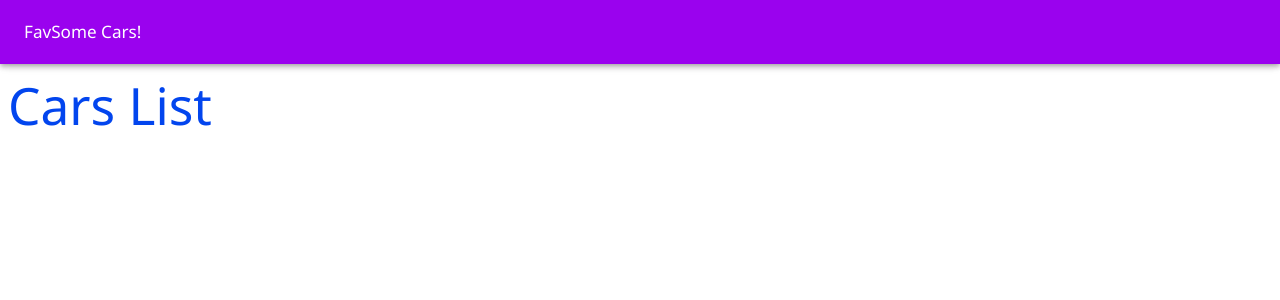
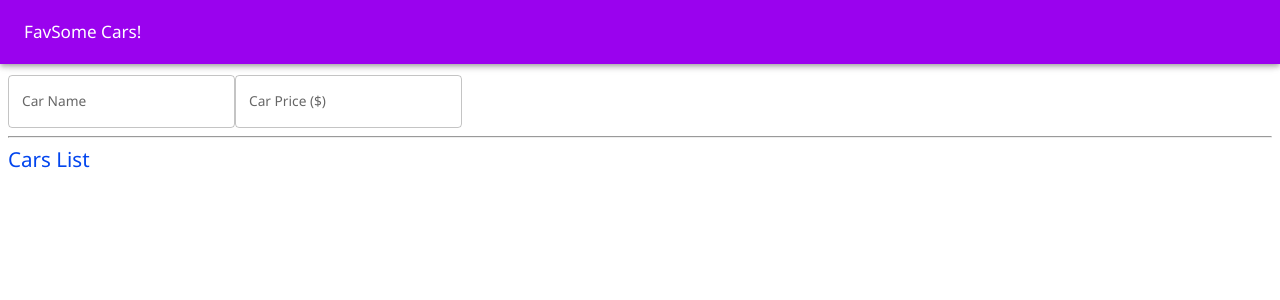
Before and after one commit to chandanch/favsome-carslist, a React (Create React App) app: page / in a window 1280 px wide. Shown: the top 300 px of the page. Built offline with nearby package versions, Linux system fonts and the light colour scheme.

Commit message:
add car form with action dispatch

```diff
--- a/src/App.js
+++ b/src/App.js
@@ -1,6 +1,7 @@
 import { Typography, AppBar, Toolbar, Box } from '@mui/material';
 
 import CarsList from './components/CarsList';
+import CarsForm from './components/CarsForm';
 
 import './styles/App.css';
 
@@ -18,6 +19,8 @@ const App = () => {
 			</Box>
 			<Toolbar />
 			<div className='favs-container'>
+				<CarsForm />
+				<hr />
 				<CarsList />
 			</div>
 		</div>
--- /dev/null
+++ b/src/components/CarsForm.js
@@ -0,0 +1,42 @@
+import TextField from '@mui/material/TextField';
+import { useDispatch, useSelector } from 'react-redux';
+import { updateName, updatePrice } from '../store';
+const CarsForm = () => {
+	const dispatch = useDispatch();
+
+	const handleNameChange = (event) => {
+		dispatch(updateName(event.target.value));
+	};
+
+	const handlePriceChange = (event) => {
+		dispatch(updatePrice(Number(event.target.value)));
+	};
+
+	const { name, price } = useSelector((state) => {
+		return state.form;
+	});
+
+	return (
+		<div>
+			<TextField
+				id='name'
+				label='Car Name'
+				variant='outlined'
+				color='primary'
+				value={name}
+				onChange={handleNameChange}
+			/>
+			<TextField
+				id='price'
+				label='Car Price ($)'
+				variant='outlined'
+				color='primary'
+				value={price || ''}
+				type='number'
+				onChange={handlePriceChange}
+			/>
+		</div>
+	);
+};
+
+export default CarsForm;
--- a/src/components/CarsList.js
+++ b/src/components/CarsList.js
@@ -1,7 +1,7 @@
 import Typography from '@mui/material/Typography';
 const CarsList = () => {
 	return (
-		<Typography variant='h2' color='secondary'>
+		<Typography variant='h5' color='secondary'>
 			Cars List
 		</Typography>
 	);
```
